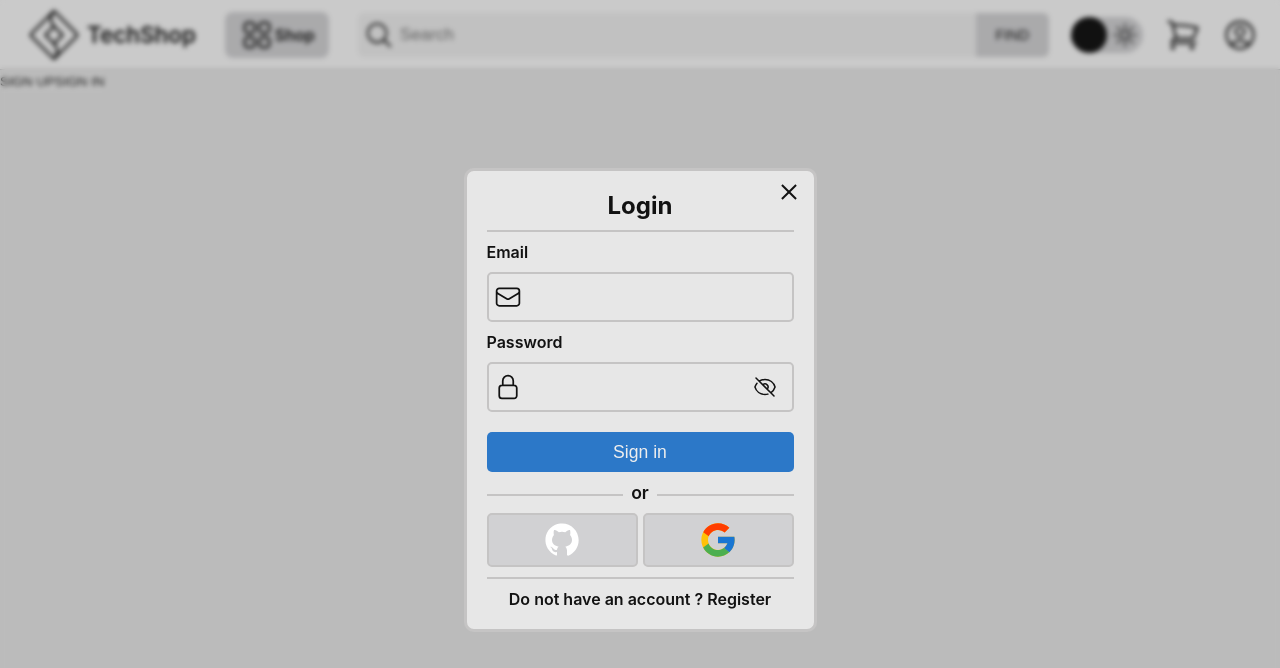
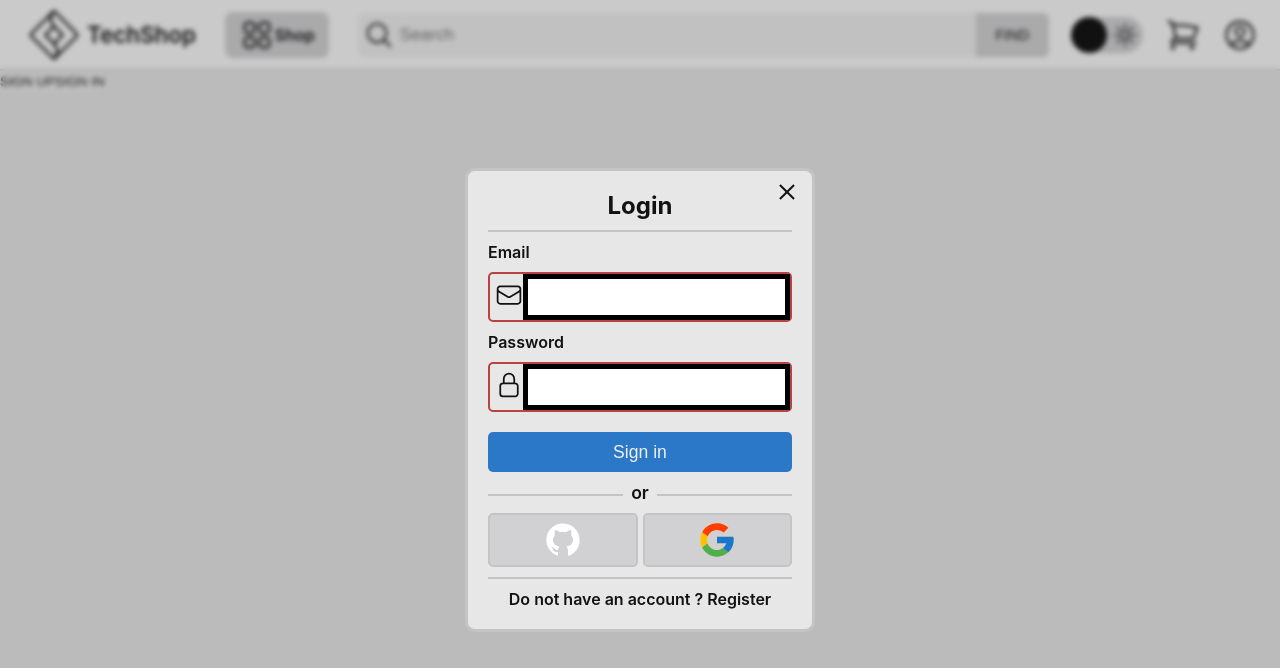
Before and after one commit to Denis28547/tech_shop, a Next.js app: page / in a window 1280 px wide. Both pictures are taken after a click on the icon 1240 px from the left and 34 px from the top of the page. Shown: the top 668 px of the page. Built offline with nearby package versions, Linux system fonts and the light colour scheme; no server answers.

Commit message:
working on input components

```diff
--- a/components/Auth/Form.tsx
+++ b/components/Auth/Form.tsx
@@ -4,11 +4,12 @@ import { useState, useEffect, useRef } from "react";
 import ProfileIcon from "../../public/assets/authIcons/ProfileIcon";
 import EmailIcon from "../../public/assets/authIcons/EmailIcon";
 import PasswordIcon from "../../public/assets/authIcons/PasswordIcon";
-import OpenEyeIcon from "../../public/assets/authIcons/OpenEyeIcon";
-import CloseEyeIcon from "../../public/assets/authIcons/CloseEyeIcon";
+// import OpenEyeIcon from "../../public/assets/authIcons/OpenEyeIcon";
+// import CloseEyeIcon from "../../public/assets/authIcons/CloseEyeIcon";
 
 import styles from "../../styles/auth/Form.module.scss";
 import axios from "axios";
+import InputForm from "./InputForm";
 
 interface IForm {
   currentPage: string;
@@ -25,6 +26,7 @@ const Form = ({
 }: IForm) => {
   const [responseError, setResponseError] = useState("");
   const [showPassword, setShowPassword] = useState(false);
+  const formRef = useRef(null);
   const usernameRef = useRef<HTMLInputElement>(null);
   const emailRef = useRef<HTMLInputElement>(null);
   const passwordRef = useRef<HTMLInputElement>(null);
@@ -48,15 +50,32 @@ const Form = ({
   useEffect(() => {
     clearFields();
     setShowPassword(false);
+    setResponseError("");
   }, [modalActive]);
+
+  interface inputEls {
+    target: Array<HTMLInputElement>;
+  }
 
   const handleSubmit = async (e: React.SyntheticEvent) => {
     e.preventDefault();
+
+    const target = e.target as typeof e.target & {
+      username: { value: string };
+      email: { value: string };
+      password: { value: string };
+    };
+
+    let username;
+    if (target.username) username = target.username.value;
+    const email = target.email.value;
+    const password = target.password.value;
+
     if (currentPage === "login") {
       try {
         const res = await signIn("credentials", {
-          email: emailRef?.current?.value,
-          password: passwordRef?.current?.value,
+          email,
+          password,
           redirect: false,
         });
 
@@ -67,16 +86,15 @@ const Form = ({
         if (res?.error) {
           setResponseError(res.error);
         }
-        console.log(res);
       } catch (error) {
-        console.log(error);
+        // console.log(error);
       }
     } else {
       try {
         const userInfo = {
-          name: usernameRef?.current?.value,
-          email: emailRef?.current?.value,
-          password: passwordRef?.current?.value,
+          name: username,
+          email,
+          password,
         };
 
         const response = await axios.post(
@@ -93,21 +111,43 @@ const Form = ({
   };
 
   return (
-    <form className={styles.login_container} onSubmit={handleSubmit}>
+    <form
+      className={styles.login_container}
+      onSubmit={handleSubmit}
+      ref={formRef}
+    >
       {responseError && (
         <span className={styles.res_error}>{responseError}</span>
       )}
+
       {currentPage === "register" && (
         <>
-          <label htmlFor="username">Username</label>
+          <InputForm
+            type="text"
+            label="Username"
+            id="username"
+            modalActive={modalActive}
+            errorMessage=" No white spaces, max length is 15No white spaces, max length is 15"
+            icon={<ProfileIcon style={{ marginLeft: "5px" }} />}
+          />
+          {/* <label htmlFor="username">Username</label>
+          <span>No white spaces, max length is 15</span>
           <div className={styles.input_container}>
             <ProfileIcon style={{ marginLeft: "5px" }} />
-            <input id="username" type="text" ref={usernameRef} required />
-          </div>
+            <input
+              id="username"
+              type="text"
+              ref={usernameRef}
+              pattern="/^\S+$/"
+              maxLength={15}
+              onBlur={handleChangeDirty}
+              required
+            />
+          </div> */}
         </>
       )}
 
-      <label htmlFor="email">Email</label>
+      {/* <label htmlFor="email">Email</label>
       <div className={styles.input_container}>
         <EmailIcon style={{ marginLeft: "5px" }} />
         <input
@@ -117,9 +157,27 @@ const Form = ({
           pattern="[^@\s]+@[^@\s]+\.[^@\s]+"
           required
         />
-      </div>
+      </div> */}
+      <InputForm
+        type="email"
+        label="Email"
+        id="email"
+        modalActive={modalActive}
+        errorMessage="something is wrong"
+        icon={<EmailIcon style={{ marginLeft: "5px" }} />}
+      />
 
-      <label htmlFor="password">Password</label>
+      {/* <div className={styles.input_container}> */}
+      <InputForm
+        type="password"
+        label="Password"
+        id="password"
+        modalActive={modalActive}
+        errorMessage="something is wrong"
+        icon={<PasswordIcon style={{ marginLeft: "5px" }} />}
+      />
+      {/* </div> */}
+      {/* <label htmlFor="password">Password</label>
       <div className={styles.input_container}>
         <PasswordIcon style={{ marginLeft: "5px" }} />
         <input id="password" type="password" ref={passwordRef} required />
@@ -134,7 +192,7 @@ const Form = ({
             onClick={() => setShowPassword(!showPassword)}
           />
         )}
-      </div>
+      </div> */}
 
       <button>Sign {currentPage === "register" ? "up" : "in"}</button>
     </form>
--- /dev/null
+++ b/components/Auth/InputForm.tsx
@@ -0,0 +1,108 @@
+import { useState, useEffect } from "react";
+
+import OpenEyeIcon from "../../public/assets/authIcons/OpenEyeIcon";
+import CloseEyeIcon from "../../public/assets/authIcons/CloseEyeIcon";
+
+import styles from "../../styles/auth/InputForm.module.scss";
+
+interface IInputForm {
+  type: string;
+  label: string;
+  id: string;
+  modalActive: boolean;
+  errorMessage: string;
+  icon: React.ReactNode;
+  // secondIcon: React.ReactNode | null;
+  // thirdIcon: React.ReactNode | null;
+}
+
+const InputForm = ({
+  type,
+  label,
+  id,
+  modalActive,
+  errorMessage,
+  icon,
+}: // secondIcon,
+// thirdIcon,
+IInputForm) => {
+  const [inputValue, setInputValue] = useState("");
+  const [isDirty, setIsDirty] = useState(false);
+  const [showPassword, setShowPassword] = useState(false);
+
+  if (id === "password" && showPassword) type = "text";
+
+  const handleChangeDirty = () => setIsDirty(true);
+
+  const handleShowPassword = (e: React.SyntheticEvent) => {
+    e.stopPropagation();
+    setShowPassword(!showPassword);
+  };
+
+  function renderElement() {
+    if (id === "password")
+      if (showPassword) {
+        return (
+          <CloseEyeIcon
+            // onClick={handleShowPassword}
+            onClick={(e) => e.stopPropagation()}
+            style={{ marginRight: "15px" }}
+          />
+        );
+      } else {
+        return (
+          <OpenEyeIcon
+            // onClick={handleShowPassword}
+            onClick={(e) => e.stopPropagation()}
+            style={{ position: "absolute", right: "15px" }}
+          />
+        );
+      }
+    return null;
+  }
+
+  useEffect(() => {
+    setInputValue("");
+    setIsDirty(false);
+  }, [modalActive]);
+  return (
+    <>
+      <label htmlFor={id}>{label}</label>
+      <div className={styles.input_container}>
+        <span>{icon}</span>
+        <input
+          // className={styles.input_style}
+          onBlur={(e) => console.log(e.target.checkValidity())}
+          type={type}
+          id={id}
+          value={inputValue}
+          onChange={(e) => setInputValue(e.target.value)}
+          pattern="/^\S+$/"
+          // maxLength={15}
+          // focused={isDirty.lname.toString()}
+          required
+          // focused="true"
+        />
+      </div>
+      {/* <div className={styles.input_container}></div> */}
+      {/* <div className={styles.input_container} onBlur={handleChangeDirty}>
+        {icon}
+        <input
+        type={type}
+        id={id}
+          value={inputValue}
+          onChange={(e) => setInputValue(e.target.value)}
+          pattern="/^\S+$/"
+          maxLength={15}
+          // focused={isDirty.lname.toString()}
+          required
+        />
+
+        {renderElement()}
+      </div> */}
+      {isDirty && <span className={styles.input_error}>{errorMessage}</span>}
+    </>
+  );
+};
+
+export default InputForm;
--- a/pages/api/auth/[...nextauth].ts
+++ b/pages/api/auth/[...nextauth].ts
@@ -40,6 +40,10 @@ export const authOptions = {
 
           const user = res.data;
 
+          if (res.status === 500) {
+            console.log(res.data.message);
+          }
+
           if (res.status === 200) {
             return user;
           }
--- a/styles/auth/Form.module.scss
+++ b/styles/auth/Form.module.scss
@@ -11,6 +11,7 @@
     border-radius: 5px;
     padding: 15px;
     text-align: center;
+    color: #eeeeee;
   }
 
   .input_container {
@@ -29,6 +30,10 @@
       font-size: 1.05rem;
       height: 100%;
       flex-grow: 1;
+
+      &:invalid {
+        // color: $error-color;
+      }
     }
   }
 
--- /dev/null
+++ b/styles/auth/InputForm.module.scss
@@ -0,0 +1,63 @@
+@use "/styles/variables" as *;
+
+.input_container {
+  position: relative;
+  display: flex;
+  align-items: center;
+  background-color: transparent;
+  border: 2px solid $border-color;
+  // border: 2px solid $error-color;
+  border-radius: 5px;
+  height: 50px;
+  width: 100%;
+  transition: 0.2s;
+
+  &:has(> input:required) {
+    border: 2px solid $error-color;
+  }
+
+  input {
+    background-color: transparent;
+    padding: 0 5px;
+    font-size: 1.05rem;
+    height: 100%;
+    flex-grow: 1;
+
+    &:invalid {
+      background-color: #ffffff;
+      border: 5px solid black;
+    }
+  }
+}
+
+// .input_style {
+//   height: 50px;
+//   border-radius: 5px;
+//   background-color: transparent;
+//   padding: 0 5px;
+//   font-size: 1.05rem;
+//   flex-grow: 1;
+//   border: 2px solid $border-color;
+//   position: relative;
+
+//   &:invalid {
+//     border: 2px solid $error-color;
+//   }
+// }
+
+.input_error {
+  // border: 2px solid $error-color;
+  // background-color: #f43c3d33;
+  // display: none;
+  border-radius: 5px;
+  padding: 3px;
+  overflow: wrap;
+  max-width: 304px;
+  // text-align: center;
+  color: $error-color;
+}
+
+//   &:invalid {
+//     color: $error-color;
+//   }
+// }
--- a/styles/globals.scss
+++ b/styles/globals.scss
@@ -80,7 +80,14 @@ body[data-theme="dark"] {
   --border-color: #2a2828;
   --accent-color: #2c78c8;
   --accent-hover-color: #1c65db;
-  --error-color: #b94242;
+  --error-color: #f43c3d;
+}
+
+input:-webkit-autofill,
+input:-webkit-autofill:focus,
+input:-webkit-autofill:hover {
+  -webkit-text-fill-color: var(--text-color);
+  -webkit-box-shadow: inset 0 0 0 32px var(--base-color);
 }
 
 /* @media (prefers-color-scheme: dark) {
```
